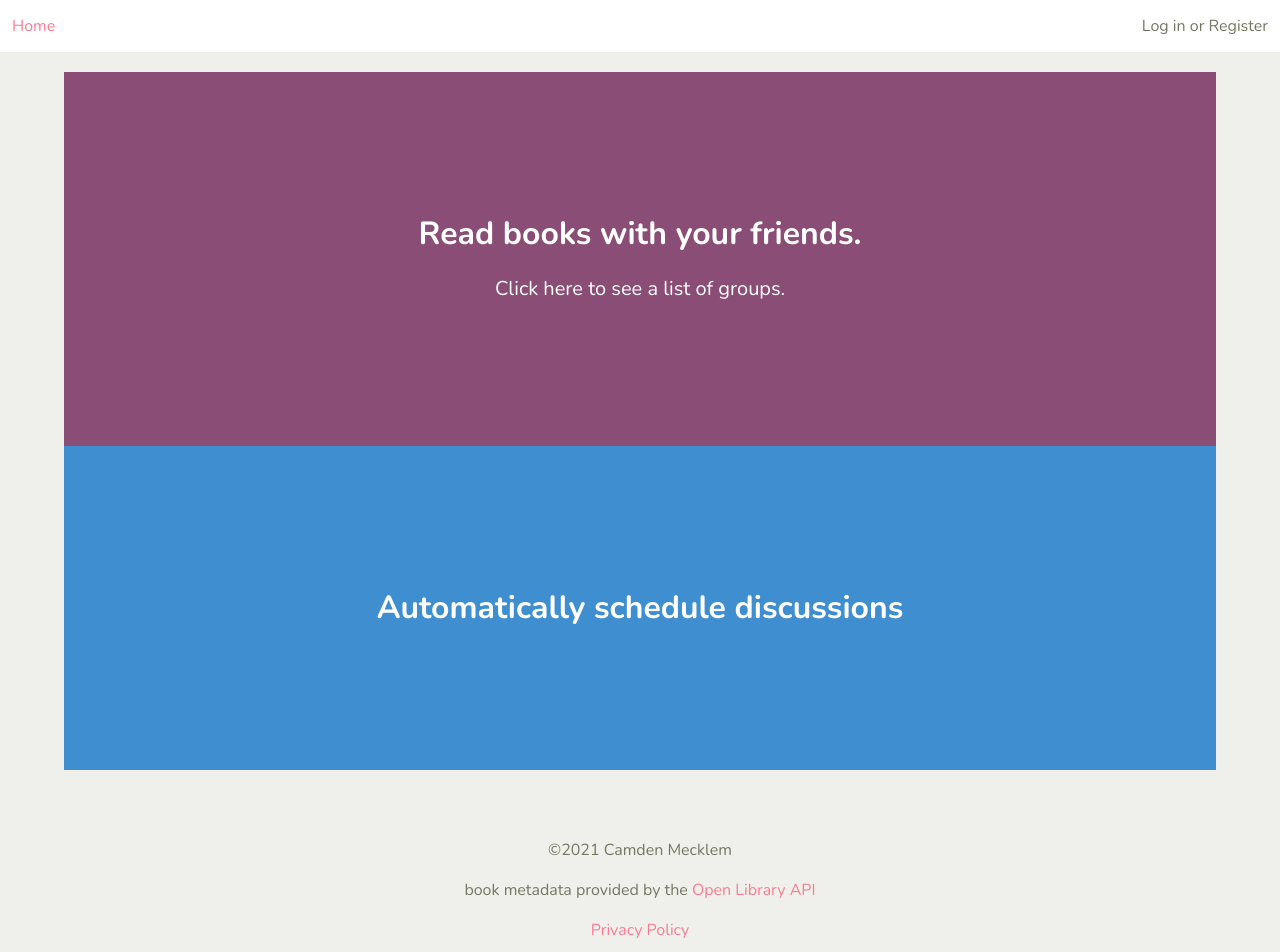
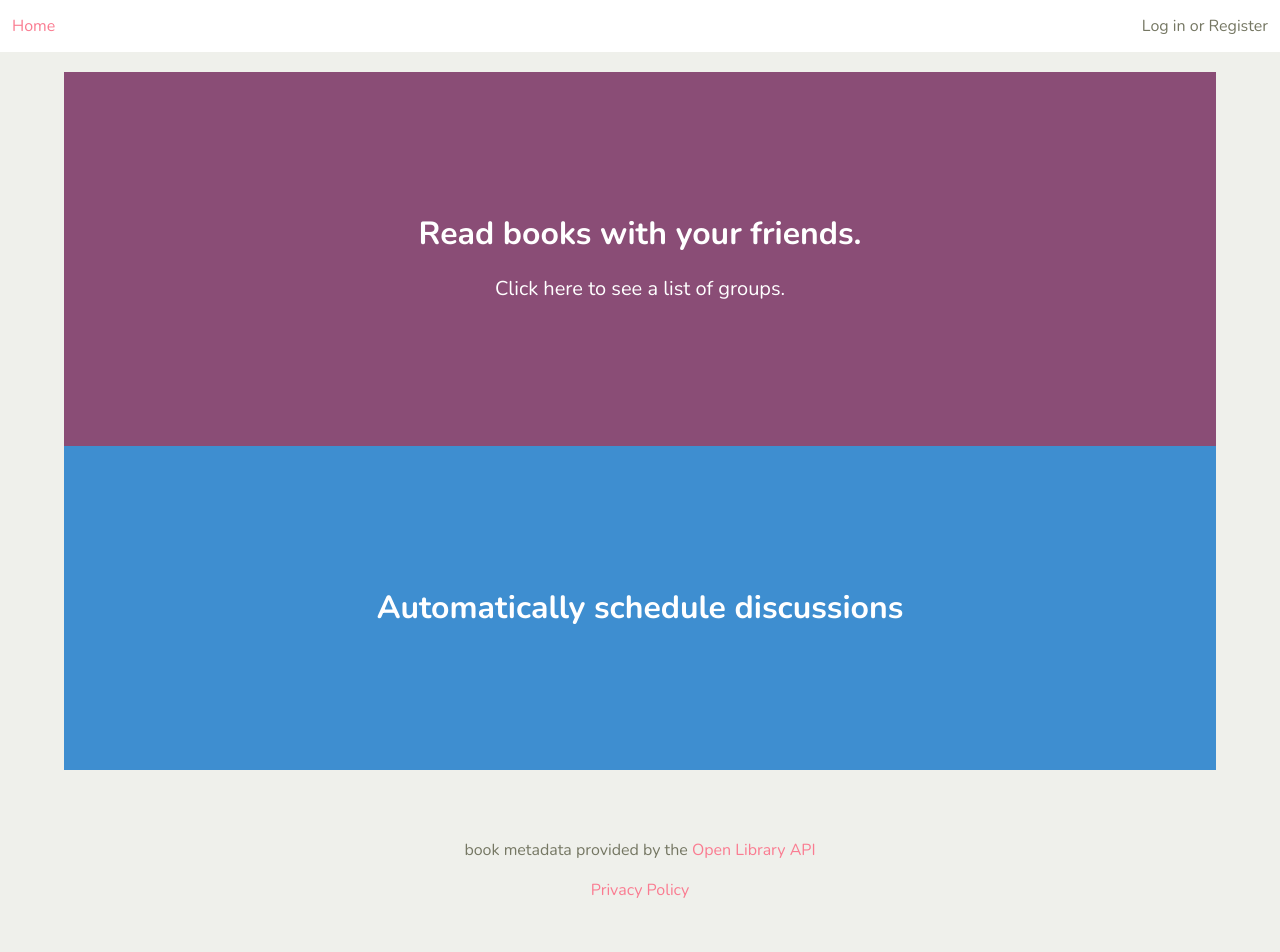
Before and after one commit to mythmakerseven/groupread, a React (Create React App) app in the folder frontend/: page / in a window 1280 px wide. Shown: the top 952 px of the page. Built offline with nearby package versions, Linux system fonts and the light colour scheme; the HTML template or start-up script is replaced by a standard one.

Commit message:
remove extraneous copyright notice

```diff
--- a/frontend/src/components/Footer.js
+++ b/frontend/src/components/Footer.js
@@ -4,7 +4,6 @@ const Footer = () => {
   return (
     <footer className='footer'>
       <div className='content has-text-centered'>
-        <p>&copy;2021 Camden Mecklem</p>
         <p>book metadata provided by the <a href="https://openlibrary.org/">Open Library API</a></p>
         <a href='https://www.youtube.com/watch?v=oHg5SJYRHA0'>Privacy Policy</a>
       </div>
```
